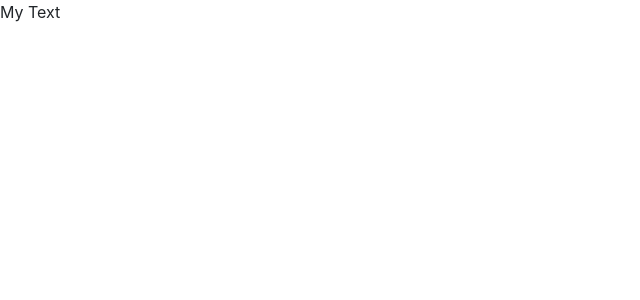
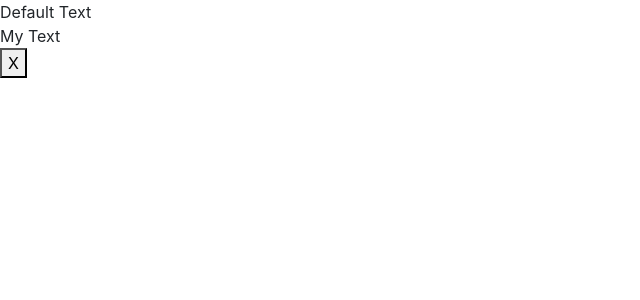
Before and after one commit to freezeburger/ags-tjs-200224, a React (Create React App) app: page / in a window 1280 px wide. Shown: the top 300 px of the page, without its empty margins (0-640 px from the left). Built offline with nearby package versions, Linux system fonts and the light colour scheme.

Commit message:
Component Default Props

```diff
--- a/src/components/Button.js
+++ b/src/components/Button.js
@@ -11,6 +11,10 @@ function Button(props) {
     )
 }
 
+Button.defaultProps = {
+    children:'Default Text'
+}
+
 Button.propTypes = {
 
 }
--- a/src/components/Question.js
+++ b/src/components/Question.js
@@ -11,8 +11,9 @@ function Question(props) {
         <div>
             <Range></Range>
             <Field></Field>
-            <Button text="My Text"></Button>
+            <Button></Button>
             <Button>My Text</Button>
+            <Button><button>X</button></Button>
         </div>
     )
 }
```
